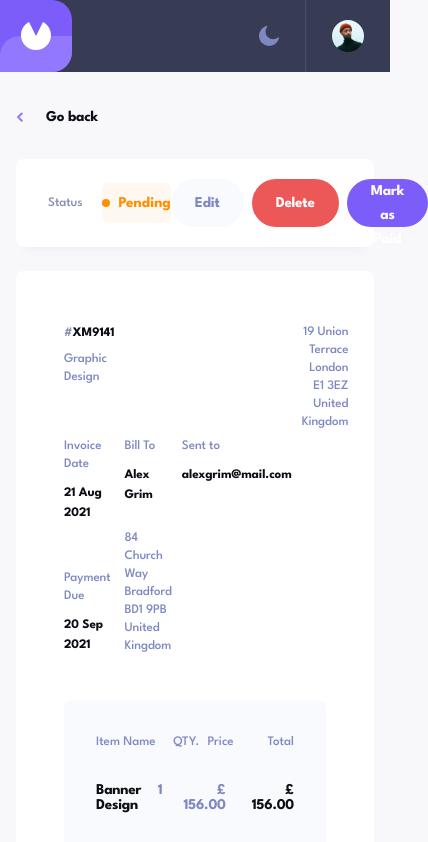
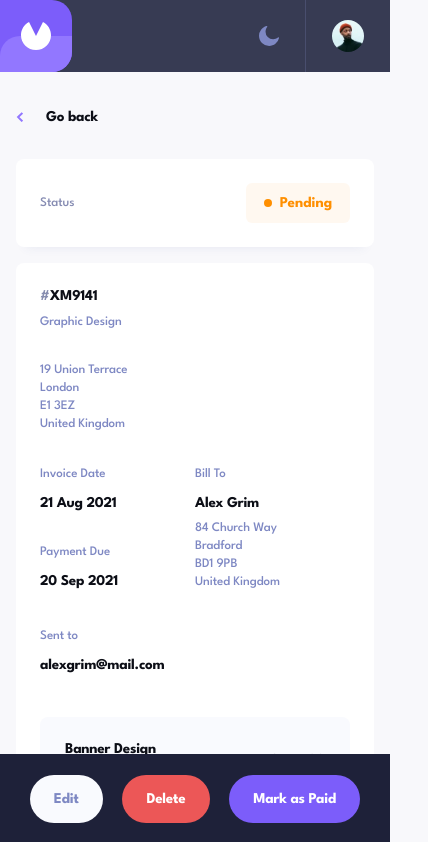
Before and after one commit to jownsu/invoice-app, a React (Vite) app: page /invoice/AA1449 in a window 390 px wide. Shown: the top 842 px of the page, 428 px wide, since content can reach past the window. Built offline with nearby package versions, Linux system fonts and the light colour scheme.

Commit message:
mobile responsive ness

```diff
--- a/src/assets/sass/_layouts.scss
+++ b/src/assets/sass/_layouts.scss
@@ -27,6 +27,7 @@ body{
 
 main{
     margin: 0 auto;
+    margin-bottom: 5rem;
     width: 90%;
     max-width: 730px;
 
--- a/src/views/invoice/components/invoice_header/invoice_header.module.scss
+++ b/src/views/invoice/components/invoice_header/invoice_header.module.scss
@@ -11,6 +11,10 @@
     background-color: $color_white;
     padding: 0 3.2rem;
 
+    @media only screen and (max-width: $bp_phone){
+        padding: 0 2.4rem;
+    }
+
     .status_label{
         font-size: 1.3rem;
         font-weight: 500;
@@ -21,11 +25,33 @@
 
     .status{
         margin-right: auto;
+
+        @media only screen and (max-width: $bp_phone){
+            margin-right: unset;
+            margin-left: auto;
+        }
     }
 
     .invoice_actions{
         display: flex;
         gap: .8rem;
+
+        @media only screen and (max-width: $bp_phone){
+            position: fixed;
+            bottom: 0;
+            left: 0;
+            width: 100%;
+            background: $color_primary_dark_1;
+            height: 9rem;
+            align-items: center;
+            justify-content: space-around;
+            padding: 0 2.4rem;
+            z-index: 99;
+
+            > button{
+                flex-shrink: 0;
+            }
+        }
 
         button{
             border: none;
--- a/src/views/invoice/components/invoice_info/invoice_info.module.scss
+++ b/src/views/invoice/components/invoice_info/invoice_info.module.scss
@@ -7,23 +7,34 @@
     box-shadow: 0px 10px 10px -10px rgba(72, 84, 159, 0.10);
     padding: 5.2rem 4.8rem;
 
+    @media only screen and (max-width: $bp_phone){
+        padding: 2.3rem 2.4rem;
+        margin-top: 1.6rem;
+    }
+
     .info_container{
         display: grid;
-        grid-template-columns: repeat(4, 1fr);
+        grid-template-columns: minmax(max-content, 19.8rem) minmax(max-content, 20.3rem) minmax(max-content, 1fr) minmax(max-content, 1fr);
         grid-template-rows: repeat(3, min-content);
         color: $color_grey_3;
         row-gap: .6rem;
-        column-gap: 1rem;
         font-size: 1.3rem;
         letter-spacing: -.1px;
         line-height: 1.8rem;
         font-weight: 500;
 
+        @media only screen and (max-width: $bp_phone){
+            grid-template-columns: repeat(2, 1fr);
+            grid-template-rows: repeat(5, min-content);
+        }
+
         b{
             color: $color_grey_4;
+            font-size: 1.5rem;
             font-weight: 700;
             line-height: 2rem;
             display: block;
+            letter-spacing: -0.25px;
 
             span{
                 color: $color_grey_2;
@@ -34,6 +45,10 @@
             grid-column: 1 / 2;
             grid-row: 1 / 2;
             margin-bottom: 4rem;
+
+            @media only screen and (max-width: $bp_phone){
+                margin-bottom: 2.4rem;
+            }
 
             b{
                 margin-bottom: .7rem;
@@ -53,32 +68,65 @@
             grid-column: 4 / 5;
             grid-row: 1 / 2;
             text-align: right;
+
+            @media only screen and (max-width: $bp_phone){
+                grid-column: 1 / 2;
+                grid-row: 2 / 3;
+                text-align: left;
+                margin-bottom: 2.6rem;
+            }
         }
 
         .date{
             grid-column: 1 / 2;
             grid-row: 2 / 3;
+
+            @media only screen and (max-width: $bp_phone){
+                grid-column: 1 / 2;
+                grid-row: 3 / 4;
+            }
         }
 
         .bill_to{
             grid-column: 2 / 3;
             grid-row: 2 / 3;
+
+            @media only screen and (max-width: $bp_phone){
+                grid-column: 2 / 3;
+                grid-row: 3 / 4;
+            }
         }
 
         .sent_to{
             grid-column: 3 / 4;
             grid-row: 2 / 3;
+
+            @media only screen and (max-width: $bp_phone){
+                grid-column: 1 / 2;
+                grid-row: 5 / 6;
+                margin-top: 3rem;
+            }
         }
 
         .payment_due{
             grid-column: 1 / 2;
             grid-row: 3 / 4;
             align-self: flex-end;
+
+            @media only screen and (max-width: $bp_phone){
+                grid-column: 1 / 2;
+                grid-row: 4 / 5;
+            }
         }
 
         .address_to{
             grid-column: 2 / 3;
             grid-row: 3 / 4;
+
+            @media only screen and (max-width: $bp_phone){
+                grid-column: 2 / 2;
+                grid-row: 4 / 5;
+            }
         }
     }
 
--- a/src/views/invoice/components/item/item.module.scss
+++ b/src/views/invoice/components/item/item.module.scss
@@ -2,6 +2,35 @@
 
 .item{
     display: flex;
+
+    @media only screen and (max-width: $bp_phone){
+        display: grid;
+        grid-template-columns: minmax(min-content, max-content) minmax(max-content, 1fr) minmax(max-content, 1fr);
+        grid-template-rows: 1fr 1fr;
+        row-gap: .7rem;
+
+        .name{
+            grid-column: 1 / 3;
+            grid-row: 1 / 2;
+        }
+
+        .quantity{
+            grid-column: 1 / 2;
+            grid-row: 2 / 3;
+        }
+
+        .price{
+            grid-column: 2 / 3;
+            grid-row: 2 / 3;
+        }
+
+        .total{
+            grid-column: 3 / 4;
+            grid-row: 1 / 3;
+            margin: auto 0 auto auto;
+            text-align: right !important;
+        }
+    }
 
     p{
         flex: 1;
@@ -15,14 +44,23 @@
         overflow-wrap: break-word;
         word-wrap: break-word;
 
+        @media only screen and (max-width: $bp_phone){
+            width: 100%;
+            max-width: 10rem;
+        }
+
         &:first-of-type{
             flex: 2;
         }
 
         &:not(:first-of-type){
             text-align: right;
+            @media only screen and (max-width: $bp_phone){
+                text-align: unset;
+            }
         }
     }
+
 
     .name, .total{
         color: $color_grey_4;
@@ -30,10 +68,29 @@
 
     .quantity{
         margin-right: 2.1rem;
+
+        @media only screen and (max-width: $bp_phone){
+            margin-right: 0;
+            position: relative;
+            padding-right: 2rem;
+            &::after{
+                content: "x";
+                display: block;
+                position: absolute;
+                right: 5px;
+                top: 0;
+                height: 1rem;
+                width: 1rem;
+            }
+        }
     }
 
     .price{
         margin-right: 2.6rem;
+
+        @media only screen and (max-width: $bp_phone){
+            margin-right: 0;
+        }
     }
 }
 
@@ -41,6 +98,10 @@
     .item{
         p{
             color: $color_grey_1;
+
+            @media only screen and (max-width: $bp_phone){
+                color: $color_grey_2;
+            }
         }
 
         .name,
--- a/src/views/invoice/components/item_list/item_list.module.scss
+++ b/src/views/invoice/components/item_list/item_list.module.scss
@@ -6,12 +6,21 @@
     padding: 3.2rem 3.2rem 3.9rem 3.2rem;
     margin-top: 4.5rem;
 
+    @media only screen and (max-width: $bp_phone){
+        margin-top: 4.2rem;
+        padding: 2.5rem 2.5rem 2.7rem 2.5rem;
+    }
+
     .list_header{
         display: flex;
         margin-bottom: 3rem;
         font-size: 1.3rem;
         font-weight: 500;
         color: $color_grey_3;
+
+        @media only screen and (max-width: $bp_phone){
+            display: none;
+        }
 
         p{
             flex: 1;
--- a/src/views/invoice/invoice.module.scss
+++ b/src/views/invoice/invoice.module.scss
@@ -2,4 +2,8 @@
 
 #invoice{
     margin-top: 7.4rem;
+
+    @media only screen and (max-width: $bp_phone){
+        margin-bottom: 12rem;
+    }
 }
```
